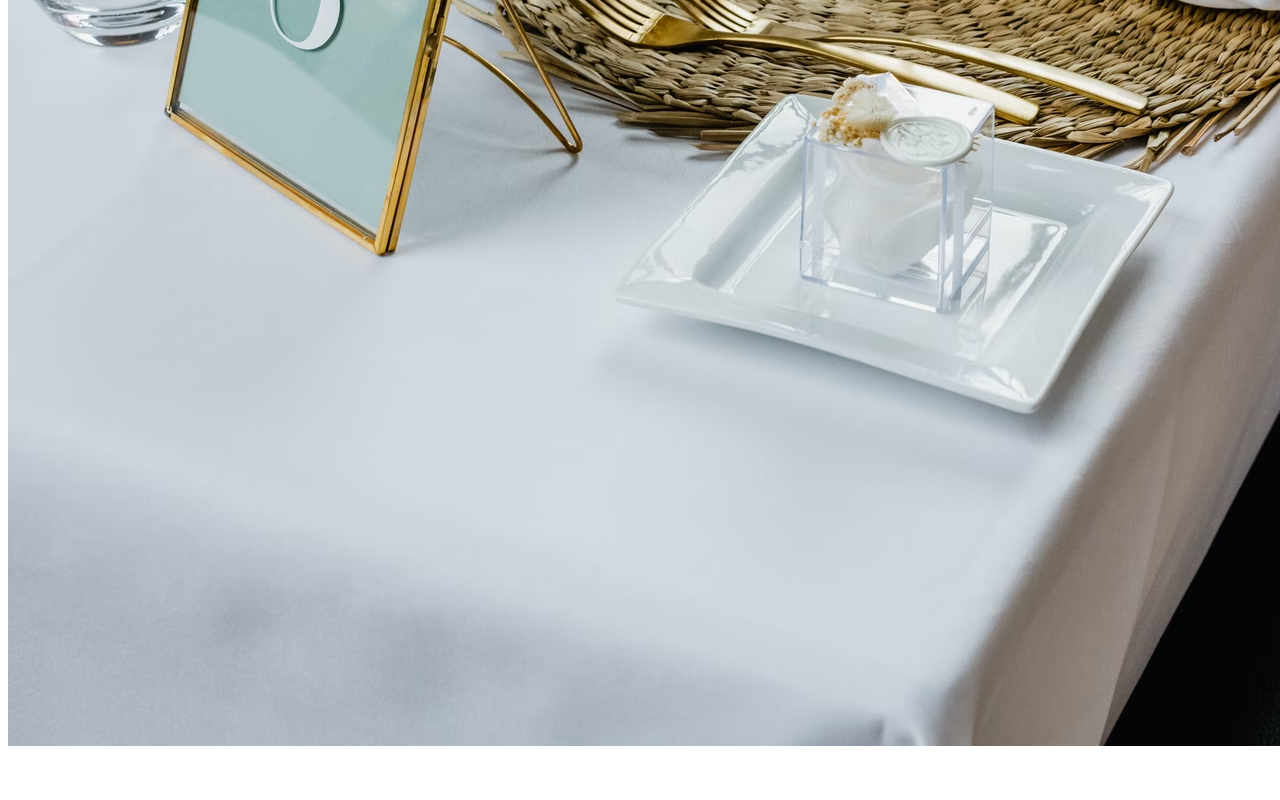
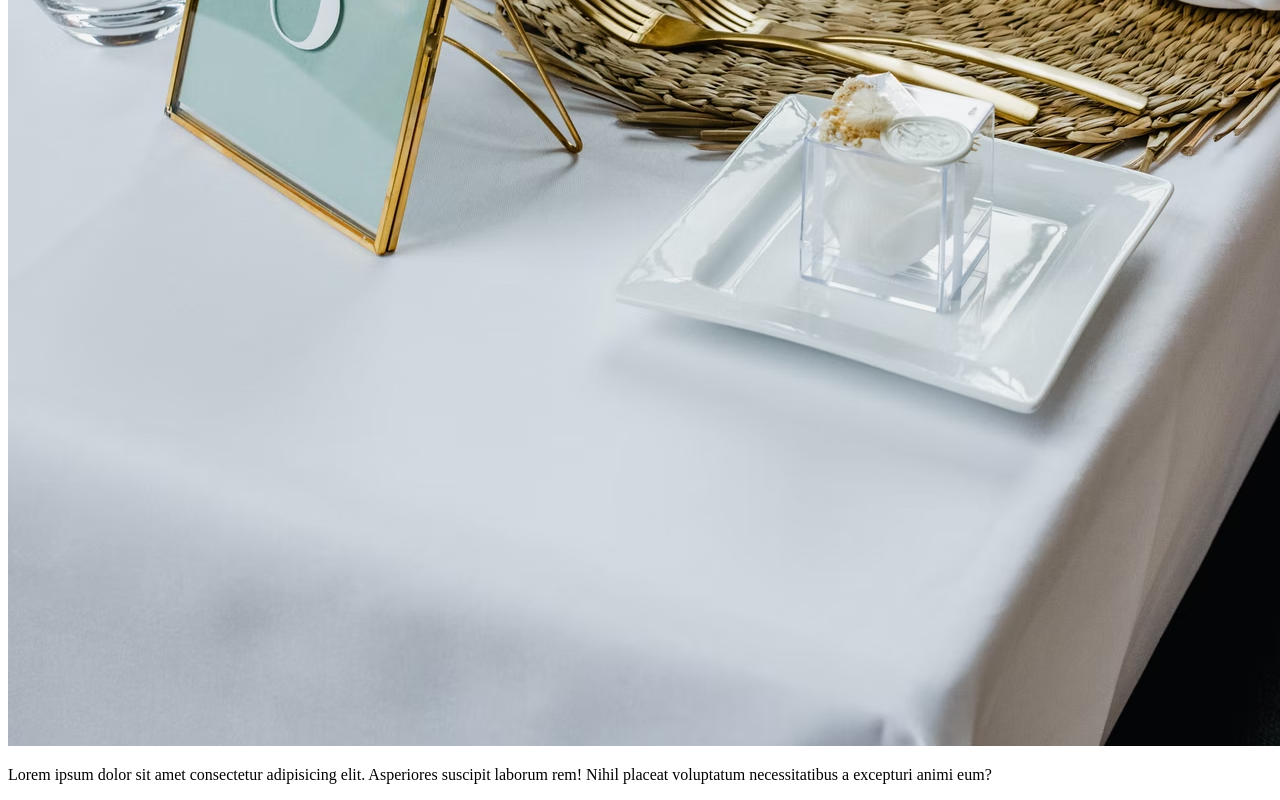
Before and after one commit to Mmunni/example-repo, a plain HTML site: page index.html in a window 1280 px wide. Shown: the part 1394-2194 px from the top of the page. Before the commit the page ends 2152 px from the top, so only its background shows below. Drawn offline with Linux system fonts and the light colour scheme.

Commit message:
second-repo

```diff
--- a/index.html
+++ b/index.html
@@ -10,5 +10,6 @@
 <body>
     <h1>headdding 1</h1>
     <img src="assets/img/decoration.avif" alt="">
+    <p>Lorem ipsum dolor sit amet consectetur adipisicing elit. Asperiores suscipit laborum rem! Nihil placeat voluptatum necessitatibus a excepturi animi eum?</p>
 </body>
 </html>
```
